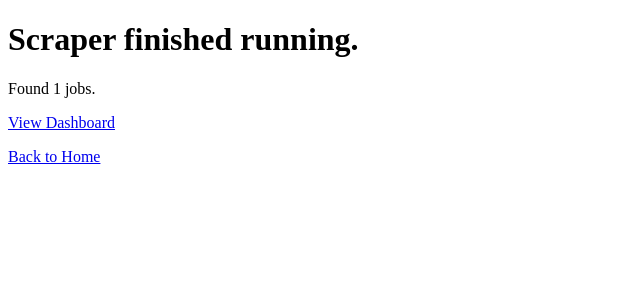
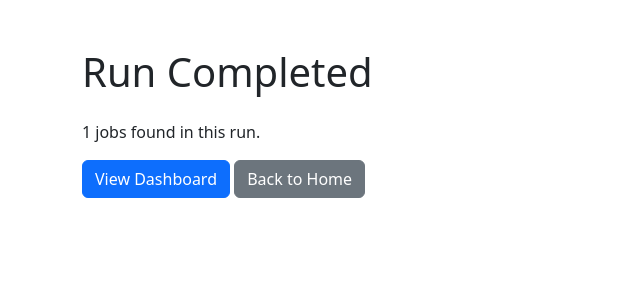
Before and after one commit to yuvalaufer/job_bot, a Flask app: template templates/result.html in a window 1280 px wide. Shown: the top 300 px of the page, without its empty margins (0-640 px from the left). Run offline with Flask 3, Linux system fonts and the light colour scheme; the template is opened without the code that fills it: most values are stand-ins (such as "Sample title", 1, 10 or a date in 2020).

Commit message:
Update result.html

```diff
--- a/templates/result.html
+++ b/templates/result.html
@@ -1,12 +1,13 @@
 <!DOCTYPE html>
 <html>
 <head>
-    <title>Job Bot - Result</title>
+    <title>Job Run Result</title>
+    <link href="https://cdn.jsdelivr.net/npm/bootstrap@5.3.0/dist/css/bootstrap.min.css" rel="stylesheet">
 </head>
-<body>
-    <h1>Scraper finished running.</h1>
-    <p>Found {{ count }} jobs.</p>
-    <p><a href="/dashboard">View Dashboard</a></p>
-    <p><a href="/">Back to Home</a></p>
+<body class="container mt-5">
+    <h1 class="mb-4">Run Completed</h1>
+    <p>{{ count }} jobs found in this run.</p>
+    <a href="/dashboard" class="btn btn-primary">View Dashboard</a>
+    <a href="/" class="btn btn-secondary">Back to Home</a>
 </body>
 </html>
```
